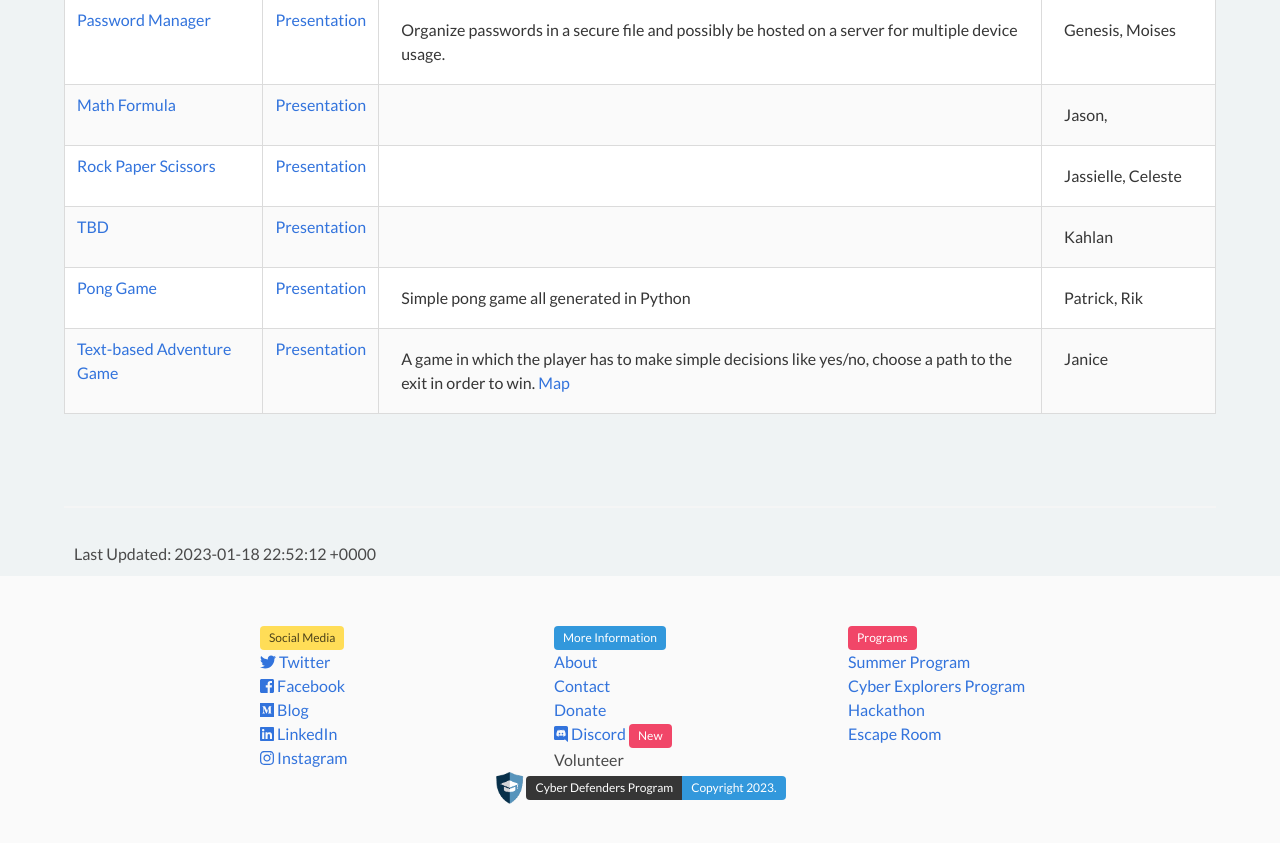
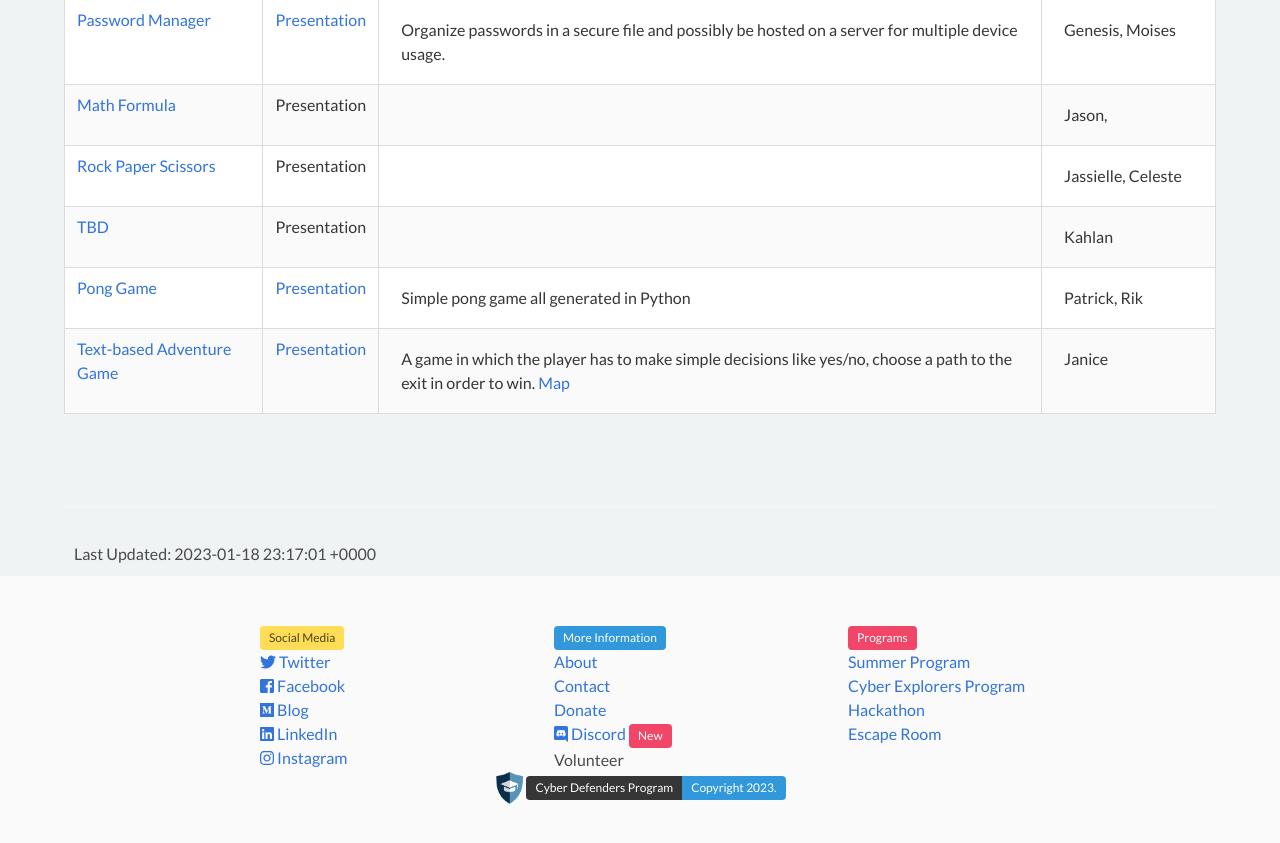
Before and after one commit to cyberdefendersprogram/www-homepage, a Jekyll site: the page built from pages/programs/cd-growthsector-python.md, in a window 1280 px wide and 900 px high, scrolled down 5167 px. Shown: the top 843 px of the window. Built offline with Jekyll 4.4.1, drawn with Linux system fonts in a browser that asks for light colours; nearby versions of some CDN libraries.

Commit message:
Update cd-growthsector-python.md

```diff
--- a/pages/programs/cd-growthsector-python.md
+++ b/pages/programs/cd-growthsector-python.md
@@ -5,7 +5,7 @@ permalink: /cd-growthsector-python-academy/
 orientation-preso:
 final-preso:
 final-music-embed:
-last_modified_at: 2023-01-18T22:52:12
+last_modified_at: 2023-01-18T23:17:01
 ---
 <br/>
 <h1 class="title">Python Academy</h1>
@@ -68,7 +68,12 @@ Through the Python Academy, we aim at having a comprehensive introduction to Pyt
     {% for project in site.data.cyber-defenders-python-academy-projects %}
     <tr>
         <td><a id="{{project.title| url_encode}}" href="#{{project.title | url_encode}}">{{project.title}}</a></td>
-        <td><a href="{{project.presentation_url}}">Presentation</a></td>
+        <td>{% if project.presentation_url %}
+            <a href="{{project.presentation_url}}">Presentation</a>
+            {% else %}
+            Presentation
+            {% endif %}
+            </td>
         <td>{{project.desc | markdownify}}</td>
         <td>{{project.team | markdownify}}</td>
     </tr>
```
